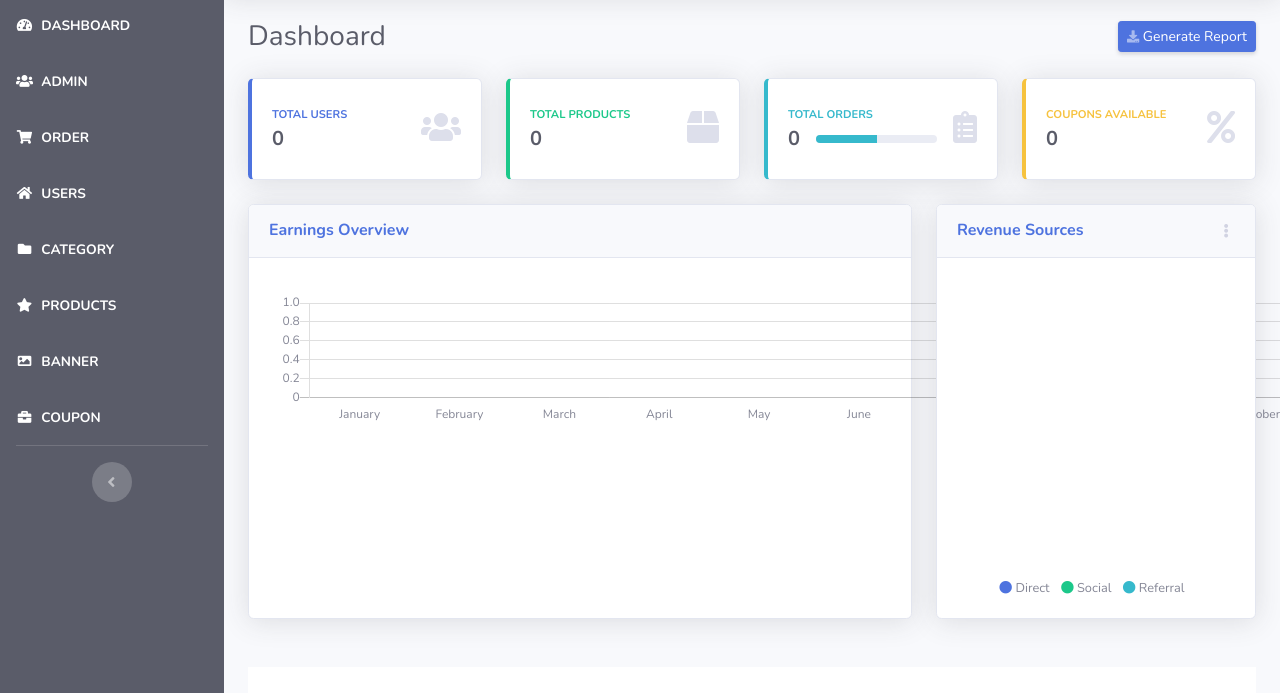
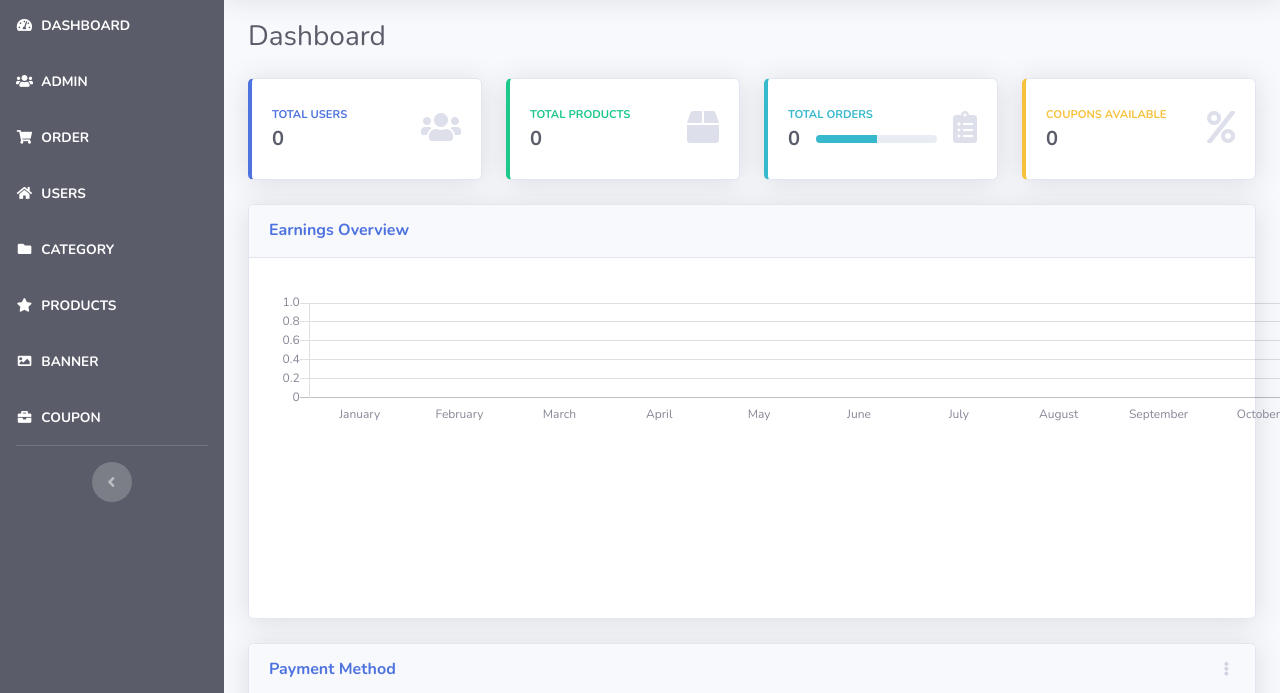
Before and after one commit to rohithkrishnap47/furniture-emporium-admin-web, a website with bundled scripts: page index.html in a window 1280 px wide. Shown: the part 74-767 px from the top of the page. Built offline with nearby package versions, Linux system fonts and the light colour scheme; sample sign-in values are in the browser's storage; files whose address does not match are found by name.

Commit message:
minor updates in card body

```diff
--- a/index.html
+++ b/index.html
@@ -191,8 +191,8 @@
                     <!-- Page Heading -->
                     <div class="d-sm-flex align-items-center justify-content-between mb-4">
                         <h1 class="h3 mb-0 text-gray-800">Dashboard</h1>
-                        <a href="#" class="d-none d-sm-inline-block btn btn-sm btn-primary shadow-sm"><i
-                                class="fas fa-download fa-sm text-white-50"></i> Generate Report</a>
+                        <!-- <a href="#" class="d-none d-sm-inline-block btn btn-sm btn-primary shadow-sm"><i
+                                class="fas fa-download fa-sm text-white-50"></i> Generate Report</a> -->
                     </div>
 
                     <!-- Content Row -->
@@ -291,13 +291,11 @@
                     <div class="row">
 
                         <!-- Area Chart -->
-                        <div class="col-xl-8 col-lg-7">
+                        <div class="col-12">
                             <div class="card shadow mb-4">
                                 <!-- Card Header - Dropdown -->
-                                <div
-                                    class="card-header py-3 d-flex flex-row align-items-center justify-content-between">
+                                <div class="card-header py-3 d-flex flex-row align-items-center justify-content-between">
                                     <h6 class="m-0 font-weight-bold text-primary">Earnings Overview</h6>
-
                                 </div>
                                 <!-- Card Body -->
                                 <div class="card-body">
@@ -308,13 +306,16 @@
                             </div>
                         </div>
 
+
+                    </div>
+                    <div class="row">
+
                         <!-- Pie Chart -->
-                        <div class="col-xl-4 col-lg-5">
+                        <div class="col-12">
                             <div class="card shadow mb-4">
                                 <!-- Card Header - Dropdown -->
-                                <div
-                                    class="card-header py-3 d-flex flex-row align-items-center justify-content-between">
-                                    <h6 class="m-0 font-weight-bold text-primary">Revenue Sources</h6>
+                                <div class="card-header py-3 d-flex flex-row align-items-center justify-content-between">
+                                    <h6 class="m-0 font-weight-bold text-primary">Payment Method</h6>
                                     <div class="dropdown no-arrow">
                                         <a class="dropdown-toggle" href="#" role="button" id="dropdownMenuLink"
                                             data-toggle="dropdown" aria-haspopup="true" aria-expanded="false">
@@ -337,18 +338,21 @@
                                     </div>
                                     <div class="mt-4 text-center small">
                                         <span class="mr-2">
-                                            <i class="fas fa-circle text-primary"></i> Direct
+                                            <i class="fas fa-circle" style="color: #FF6384;"></i> OTHER
                                         </span>
                                         <span class="mr-2">
-                                            <i class="fas fa-circle text-success"></i> Social
+                                            <i class="fas fa-circle" style="color: #36A2EB;"></i> COD
                                         </span>
                                         <span class="mr-2">
-                                            <i class="fas fa-circle text-info"></i> Referral
+                                            <i class="fas fa-circle" style="color: #FFCE56;"></i> ONLINE
                                         </span>
                                     </div>
                                 </div>
+
                             </div>
                         </div>
+
+
                     </div>
 
                     <!-- Content Row -->
@@ -533,7 +537,7 @@
 
             <!-- Page level custom scripts -->
             <script src="js/demo/chart-area-demo.js"></script>
-            <!-- <script src="js/demo/chart-pie-demo.js"></script> -->
+            <script src="js/demo/chart-pie-demo.js"></script>
             <script src="./js/indexScript.js"></script>
 
 </body>
```
